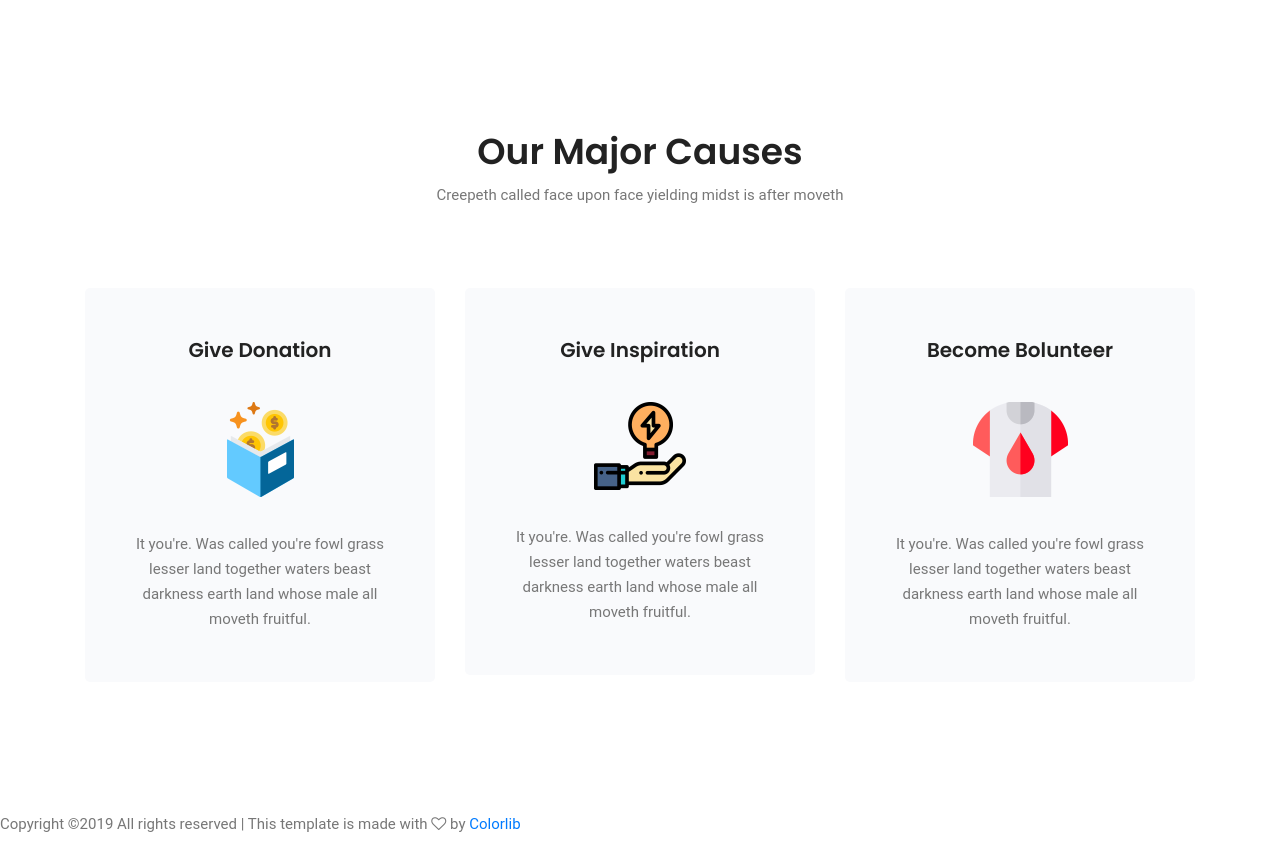
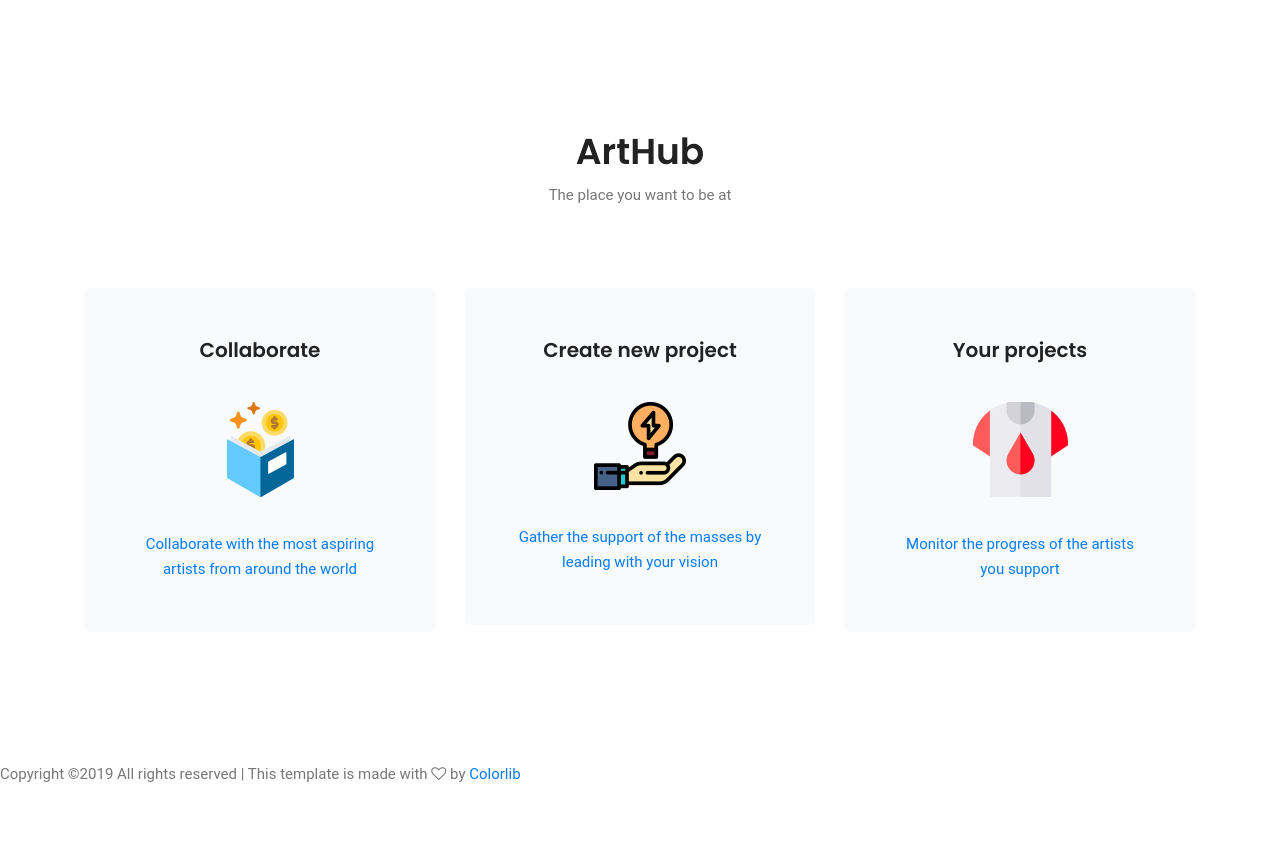
Before and after one commit to STG284/Hackathon19, a PHP site: page /causes.html in a window 1280 px wide. After the commit the page ends 782 px from the top, so only its background shows below. Run offline with PHP 8.4, Linux system fonts and the light colour scheme; some libraries are stand-ins or nearby versions.

Commit message:
template hai ye

```diff
--- a/template/causes.html
+++ b/template/causes.html
@@ -78,35 +78,41 @@
 	<section class="causes_area">
         <div class="container">
             <div class="main_title">
-                <h2>Our major causes</h2>
-                <p>Creepeth called face upon face yielding midst is after moveth </p>
+                <h2>ArtHub</h2>
+                <p>The place you want to be at</p>
             </div>
             <div class="row">
                 <div class="col-lg-4 col-md-6">
                     <div class="single_causes">
-                        <h4>Give Donation</h4>
+                        <a href="collaborate.html">
+                            <h4>Collaborate</h4>
                             <img src="img/causes/c1.png" alt="">
                             <p>
-                            It you're. Was called you're fowl grass lesser land together waters beast darkness earth land whose male all moveth fruitful.
+                                Collaborate with the most aspiring artists from around the world
                             </p>
+                        </a>
                     </div>
                 </div>
                 <div class="col-lg-4 col-md-6">
                     <div class="single_causes">
-                        <h4>Give Inspiration</h4>
+                        <a href="new.html">
+                            <h4>Create new project</h4>
                             <img src="img/causes/c2.png" alt="">
                             <p>
-                            It you're. Was called you're fowl grass lesser land together waters beast darkness earth land whose male all moveth fruitful.
+                                Gather the support of the masses by leading with your vision
                             </p>
+                        </a>
                     </div>
                 </div>
                 <div class="col-lg-4 col-md-6">
                     <div class="single_causes">
-                        <h4>Become Bolunteer</h4>
+                        <a href="projects.html">
+                            <h4>Your projects</h4>
                             <img src="img/causes/c3.png" alt="">
                             <p>
-                            It you're. Was called you're fowl grass lesser land together waters beast darkness earth land whose male all moveth fruitful.
+                                Monitor the progress of the artists you support
                             </p>
+                        </a>
                     </div>
                 </div>
             </div>
```
Also changed, not shown: template/css/style.css (line endings or trailing spaces). Lines whose indentation alone changed are shown as unchanged.
